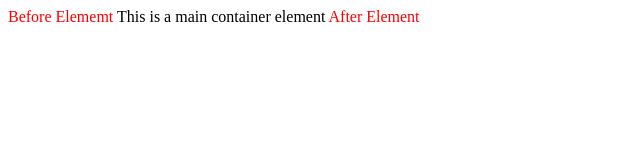
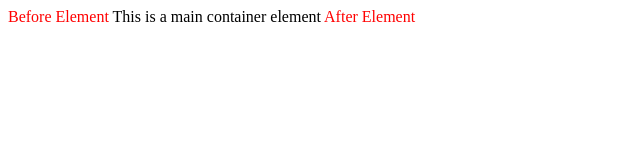
Before and after one commit to acciojob/pseudo-class-MHGOWTHAM, a website: page main.html in a window 1280 px wide. Shown: the full height of the page, 0-640 px from the left. Drawn offline with Linux system fonts and the light colour scheme.

Commit message:
created a submission

```diff
--- a/styles.css
+++ b/styles.css
@@ -1,8 +1,9 @@
 div::before{
-	content:" Before Elememt ";
+	content:" Before Element ";
 	color:red;
 }
 div::after{
+	color:red;
 	content:" After Element";
-	color:red;
+
 }
```
